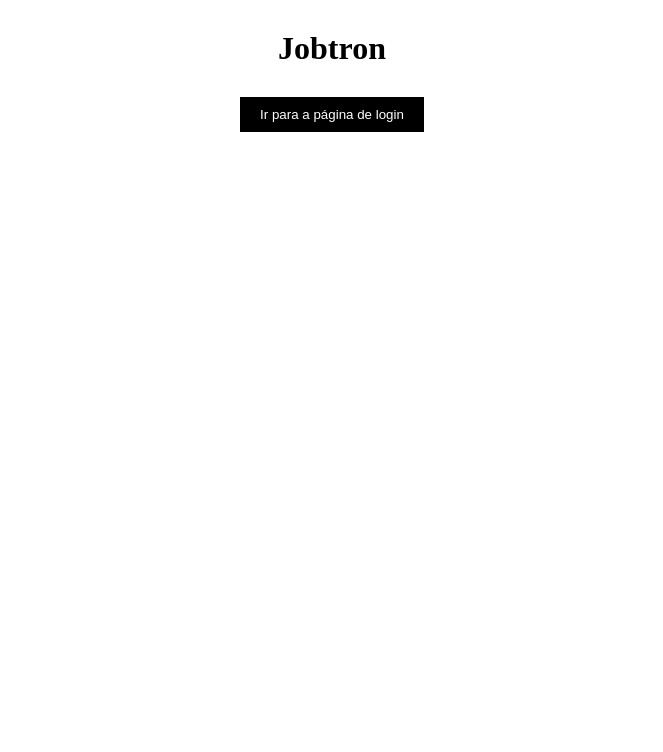
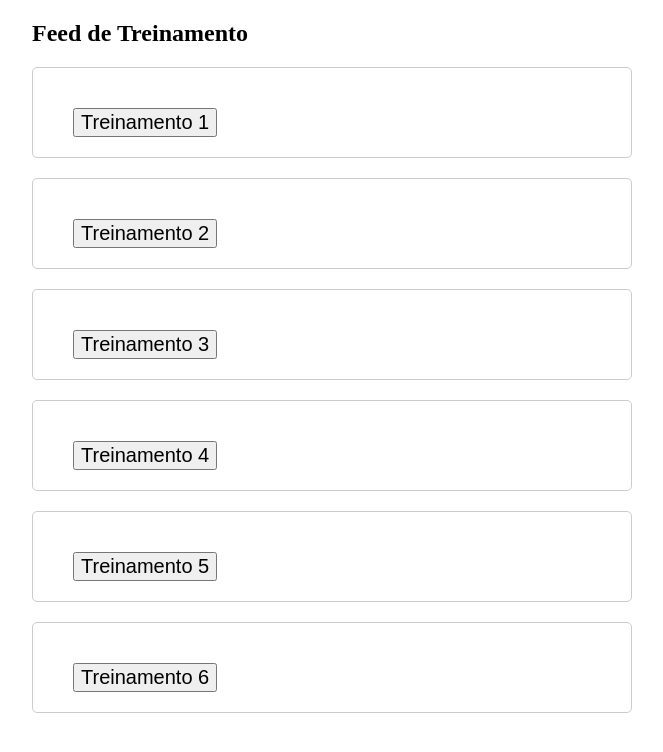
Before and after one commit to Gabrielzg1/frontend, a React (Create React App) app: page /home in a window 1280 px wide. Shown: the top 752 px of the page, without its empty margins (308-971 px from the left). Built offline with nearby package versions, Linux system fonts and the light colour scheme; no server answers.

Commit message:
feed + treinamento

```diff
--- a/src/pages/HomePage/index.jsx
+++ b/src/pages/HomePage/index.jsx
@@ -1,14 +1,22 @@
 import React, { useEffect, useState } from "react";
 import { useNavigate } from "react-router-dom";
-import { getTrainings, getUsers } from "../../services/api";
+import { getUsers } from "../../services/api";
 import Navbar from "../../Containers/Navbar";
 import "./styles.css";
 
 const HomePage = () => {
   const [dataError, setDataError] = useState(false);
+  const [trainings, setTrainings] = useState([
+    { name: "Treinamento 1" },
+    { name: "Treinamento 2" },
+    { name: "Treinamento 3" },
+    { name: "Treinamento 4" },
+    { name: "Treinamento 5" },
+    { name: "Treinamento 6" },
+  ]);
   const loadData = async () => {
     try {
-			const response = await getTrainings();
+      const response = await getUsers();
       console.log(response.data);
     } catch (err) {
       setDataError(true);
@@ -21,11 +29,18 @@ const HomePage = () => {
 
   const navigate = useNavigate();
   return (
-		<div className="main-body">
-			<h1 className="main-title">Jobtron</h1>
-			<button className="main-button" onClick={() => navigate("/login")}>
-				Ir para a página de login
-			</button>
+    <div className="container">
+      <div className="title">Feed de Treinamento</div>
+      {trainings.map((training, index) => (
+        <div className="training-item" key={index}>
+          <input
+            type="button"
+            className="training-title"
+            value={training.name}
+            onClick={() => navigate("/training")}
+          />
+        </div>
+      ))}
     </div>
   );
 };
--- a/src/pages/HomePage/styles.css
+++ b/src/pages/HomePage/styles.css
@@ -1,23 +1,33 @@
-.main-body {
-    background-color: white;
-    color: black;
-    display: grid;
-    place-items: center;
-  }
+/* styles.css */
 
-  .main-title {
-    color: black;
-  }
+.container {
+    max-width: 600px;
+    margin: 0 auto;
+    padding: 20px;
+}
 
-  .main-button {
-    background-color: black;
-    color: white;
-    padding: 10px 20px;
-    border: none;
-    cursor: pointer;
-  }
+.title {
+    font-size: 24px;
+    font-weight: bold;
+    margin-bottom: 20px;
+}
 
-  .main-button:hover {
-    background-color: white;
-    color: black;
-  }
+.training-title {
+    font-size: 20px;
+    margin-bottom: 10px;
+}
+
+.training-status {
+    font-size: 16px;
+}
+
+.training-item {
+    margin-bottom: 20px;
+    padding: 10px;
+    border: 1px solid #ccc;
+    border-radius: 5px;
+}
+
+.training-item:last-child {
+    margin-bottom: 0;
+}
--- a/src/pages/MainPage/index.jsx
+++ b/src/pages/MainPage/index.jsx
@@ -1,15 +1,11 @@
 import React, { useEffect, useState } from "react";
 import { useNavigate } from "react-router-dom";
-import { getUsers } from "../../services/api";
-import Navbar from "../../Containers/Navbar";
 import "./styles.css";
 
 const MainPage = () => {
   const [dataError, setDataError] = useState(false);
   const loadData = async () => {
     try {
-			const response = await getUsers();
-			console.log(response.data);
     } catch (err) {
       setDataError(true);
       console.error(err);
@@ -21,9 +17,11 @@ const MainPage = () => {
 
   const navigate = useNavigate();
   return (
-		<div id="main">
-			<Navbar />
-			<h1 className="main-title">Main Page</h1>
+    <div className="main-body">
+      <h1 className="main-title">Jobtron</h1>
+      <button className="main-button" onClick={() => navigate("/login")}>
+        Ir para a página de login
+      </button>
     </div>
   );
 };
--- a/src/pages/MainPage/styles.css
+++ b/src/pages/MainPage/styles.css
@@ -1,6 +1,23 @@
-.main{
-    z-index: -1;
-}
-.main-title{
-    margin: 30px 30px;
-}
+.main-body {
+    background-color: white;
+    color: black;
+    display: grid;
+    place-items: center;
+  }
+
+  .main-title {
+    color: black;
+  }
+
+  .main-button {
+    background-color: black;
+    color: white;
+    padding: 10px 20px;
+    border: none;
+    cursor: pointer;
+  }
+
+  .main-button:hover {
+    background-color: white;
+    color: black;
+  }
```
Also changed, not shown: src/Containers/Navbar/index.jsx (indentation only). Lines whose indentation alone changed are shown as unchanged.
